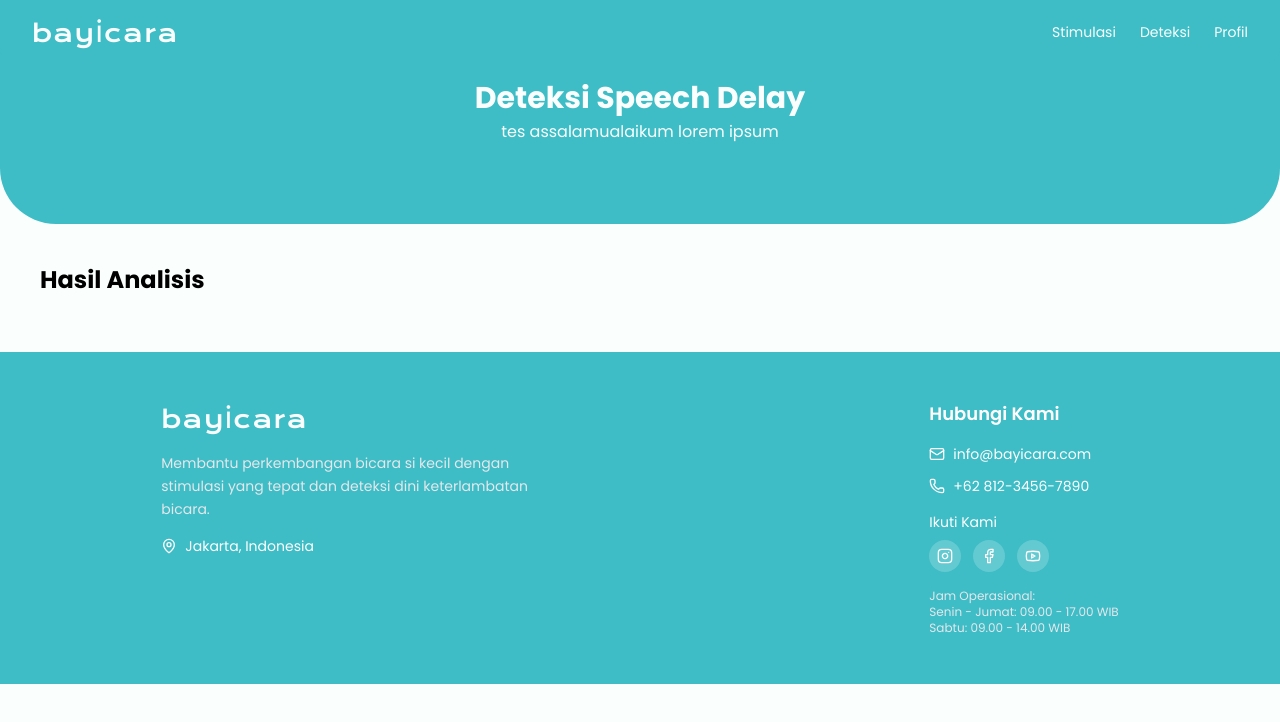
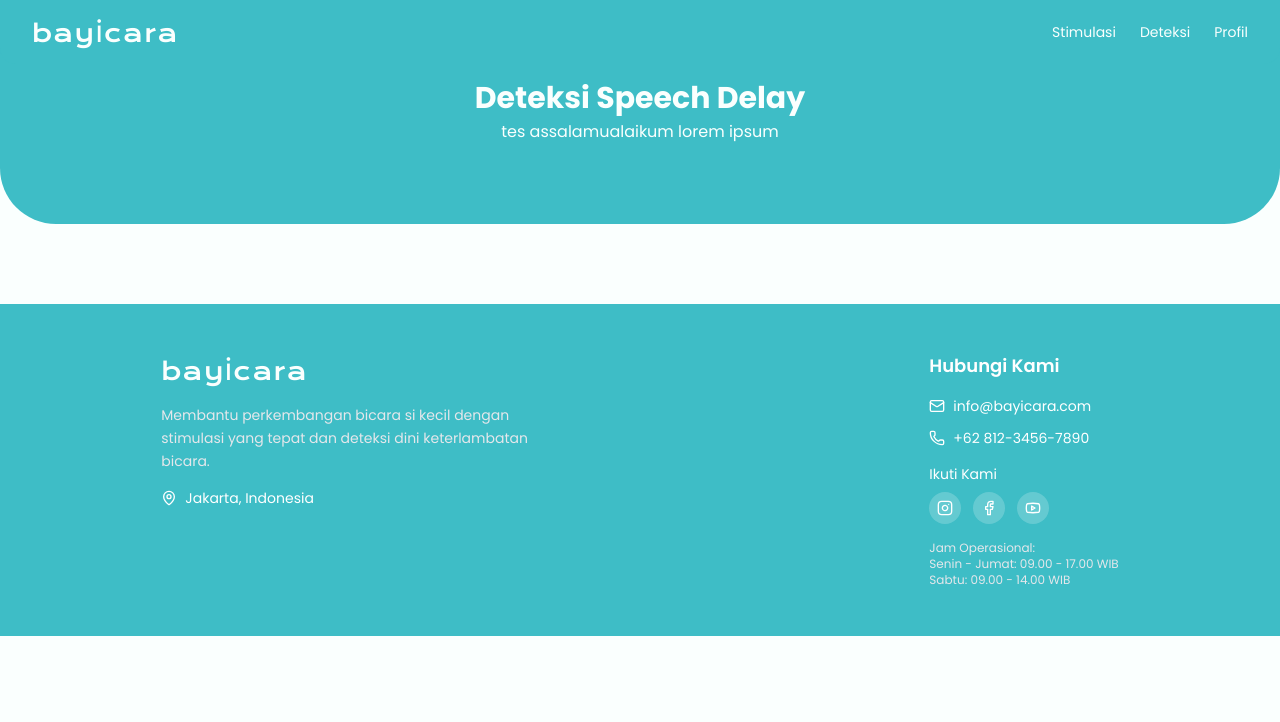
Before and after one commit to marsyaaurl/bayicara, a Next.js app: page /result in a window 1280 px wide. Shown: the top 722 px of the page. Built offline with nearby package versions, Linux system fonts and the light colour scheme.

Commit message:
suspense useparams

```diff
--- a/app/components/Result.tsx
+++ b/app/components/Result.tsx
@@ -21,7 +21,6 @@ const ResultPage = () => {
 
     return (
         <div className='p-10'>
-            <h1 className='text-2xl font-bold mb-4'>Hasil Analisis</h1>
             {result && (
                 <div className="prose max-w-none" dangerouslySetInnerHTML={{ __html: result }} />
             )}
--- a/app/result/page.tsx
+++ b/app/result/page.tsx
@@ -2,16 +2,21 @@ import Footer from "../components/Footer";
 import HeaderDeteksi from "../components/HeaderDeteksi";
 import NavbarLoggedin from "../components/NavbarLoggedin";
 import Result from "../components/Result";
+import { Suspense } from "react";
 
 const ResultPage = () => {
     return (
         <div>
             <NavbarLoggedin />
             <HeaderDeteksi />
-            <Result />
+
+            <Suspense fallback={<p className="p-10">Memuat hasil analisis...</p>}>
+                <Result />
+            </Suspense>
+
             <Footer />
         </div>
-    );
-};
+    )
+}
 
 export default ResultPage;
```
